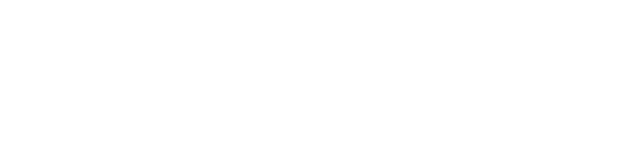
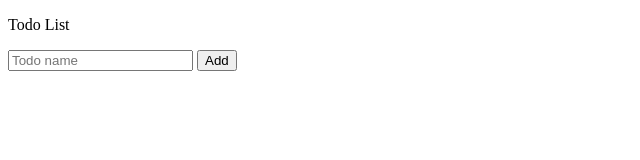
Before and after one commit to JohnMabas/Todo-List, a plain HTML site: page index.html in a window 1280 px wide. Shown: the whole page, without its empty margins (0-640 px from the left). Drawn offline with Linux system fonts and the light colour scheme.

Commit message:
add some Html element

```diff
--- a/index.html
+++ b/index.html
@@ -6,7 +6,13 @@
     <title>Todo List</title>
 </head>
 <body>
+    <p>Todo List</p>
+    <input placeholder="Todo name" class="js-name-input">
+    <button onclick="
+        addTodo();
+    ">Add</button>
 
+    <div class="js-todo-list"></div>
 
     <script src="./script.js"></script>
 </body>
```
